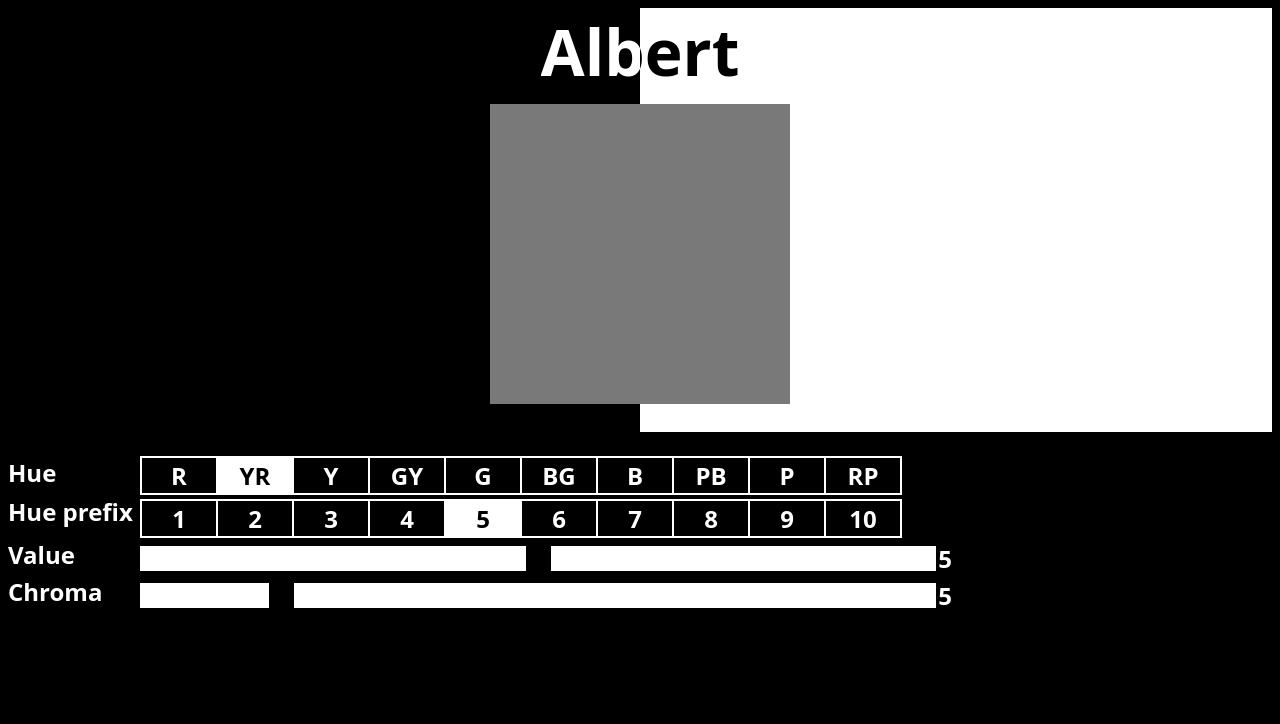
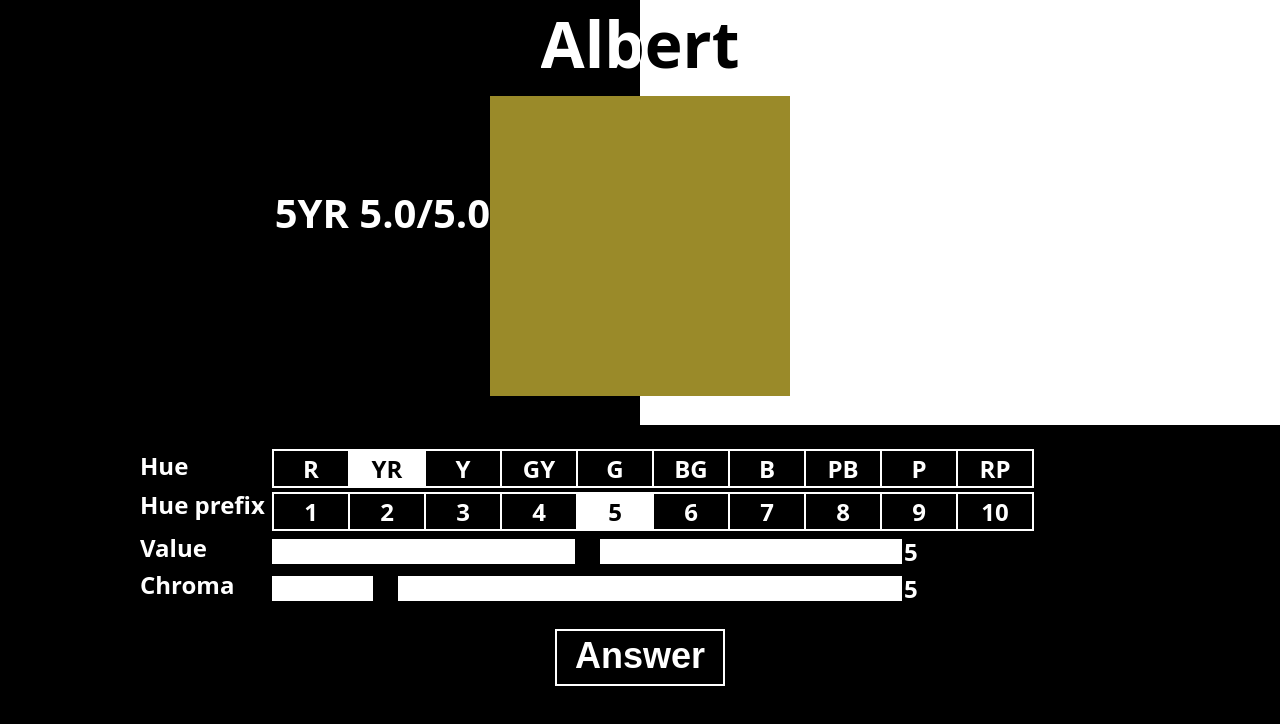
Before and after one commit to privet-kitty/munsell.js, a website with bundled scripts: page index.html in a window 1280 px wide. Both pictures are taken after a click on the element "YR". Built offline with nearby package versions, Linux system fonts and the light colour scheme.

Commit message:
Implement incomplete interface

```diff
--- a/index.html
+++ b/index.html
@@ -3,38 +3,48 @@
   <head>
     <meta charset="utf-8"/>
     <link rel="stylesheet" type="text/css" href="style.css"/>
-    <script src="lib/interface.js"></script>
+    <script type="module" src="src/interface.js"></script>
     <title>Albert</title>
   </head>
   <body>
     <div id="toolbody">
       <h1 data-split="Albert">Albert</h1>
-      <canvas id="colorpanel" width="300" height="300"/>
+      <div id="information-area">
+        <div id="users-label"></div>
+        <div id="color-panel">
+          <canvas id="color-canvas" width="300" height="300"></canvas>
+        </div>
+        <div id="system-label"></div>
+      </div>
     </div>
+
     <div id="input-panels">
       <dl>
         <dt>Hue</dt>
         <dd>
           <table class="buttons" id="hue-table">
-            <tr><td onclick="changeHueNumber(this)">R</td><td onclick="changeHueNumber(this)">YR</td><td onclick="changeHueNumber(this)">Y</td><td onclick="changeHueNumber(this)">GY</td><td onclick="changeHueNumber(this)">G</td><td onclick="changeHueNumber(this)">BG</td><td onclick="changeHueNumber(this)">B</td><td onclick="changeHueNumber(this)">PB</td><td onclick="changeHueNumber(this)">P</td><td onclick="changeHueNumber(this)">RP</td></tr></table>
+            <tr><td onclick="selectHueNumber(this)">R</td><td onclick="selectHueNumber(this)">YR</td><td onclick="selectHueNumber(this)">Y</td><td onclick="selectHueNumber(this)">GY</td><td onclick="selectHueNumber(this)">G</td><td onclick="selectHueNumber(this)">BG</td><td onclick="selectHueNumber(this)">B</td><td onclick="selectHueNumber(this)">PB</td><td onclick="selectHueNumber(this)">P</td><td onclick="selectHueNumber(this)">RP</td></tr></table>
         </dd>
         <dt>Hue prefix</dt>
         <dd>
           <table class="buttons" id="hue-prefix-table">
-            <tr><td onclick="changeHuePrefix(this)">1</td><td onclick="changeHuePrefix(this)">2</td><td onclick="changeHuePrefix(this)">3</td><td onclick="changeHuePrefix(this)">4</td><td onclick="changeHuePrefix(this)">5</td><td onclick="changeHuePrefix(this)">6</td><td onclick="changeHuePrefix(this)">7</td><td onclick="changeHuePrefix(this)">8</td><td onclick="changeHuePrefix(this)">9</td><td onclick="changeHuePrefix(this)">10</td></tr>
+            <tr><td onclick="selectHuePrefix(this)">1</td><td onclick="selectHuePrefix(this)">2</td><td onclick="selectHuePrefix(this)">3</td><td onclick="selectHuePrefix(this)">4</td><td onclick="selectHuePrefix(this)">5</td><td onclick="selectHuePrefix(this)">6</td><td onclick="selectHuePrefix(this)">7</td><td onclick="selectHuePrefix(this)">8</td><td onclick="selectHuePrefix(this)">9</td><td onclick="selectHuePrefix(this)">10</td></tr>
           </table>
         </dd>
         <dt>Value</dt>
         <dd>
-          <input id="value-slider" class="slider" type="range" min="0" max="10" value="5" step="0.1" oninput="changeValue(this)" />
+          <input id="value-slider" class="slider" type="range" min="0" max="10" value="5" step="0.1" oninput="selectValue(this)" />
           <div class="indicator" id="current-value-indicator"></div>
         </dd>
         <dt>Chroma</dt>
         <dd>
-          <input id="chroma-slider" class="slider" type="range" min="0" max="30" value="5" step="0.5" oninput="changeChroma(this)" />
+          <input id="chroma-slider" class="slider" type="range" min="0" max="30" value="5" step="0.5" oninput="selectChroma(this)" />
           <div class="indicator" id="current-chroma-indicator"></div>
         </dd>
       </dl>
+      <div class="centering-wrapper">
+        <button type="button" id="forward-button" onclick="forward.next()">Answer</button>
+      </div>
     </div>
   </body>
 </html>
--- a/src/interface.js
+++ b/src/interface.js
@@ -1,4 +1,5 @@
-import * as Munsell from "./munsell.js";
+import {calcMHVCToMunsell,
+        calcMHVCToRGB255} from "./munsell.js";
 
 let currentHuePrefix = 5;
 let currentHueNumber = 0;
@@ -9,17 +10,20 @@ const init = () => {
   document.getElementById("hue-prefix-table").getElementsByTagName("td")[currentHuePrefix-1].className = "selected";
   document.getElementById("current-value-indicator").textContent = document.getElementById("value-slider").value;
   document.getElementById("current-chroma-indicator").textContent = document.getElementById("chroma-slider").value;
+  setQuestion();
 };
 
-window.changeValue = (e) => {
+window.selectValue = (e) => {
   document.getElementById("current-value-indicator").textContent = e.value;
+  reflectUsersInput();
 };
 
-window.changeChroma = (e) => {
+window.selectChroma = (e) => {
   document.getElementById("current-chroma-indicator").textContent = e.value;
+  reflectUsersInput();
 };
 
-window.changeHuePrefix = (e) => {
+window.selectHuePrefix = (e) => {
   const nextValue = parseInt(e.textContent);
   const nextIndex = nextValue-1;
   const oldIndex = currentHuePrefix-1;
@@ -27,9 +31,10 @@ window.changeHuePrefix = (e) => {
   huePrefixCollection[oldIndex].className = ""; // unselect the old one
   huePrefixCollection[nextIndex].className = "selected";
   currentHuePrefix = nextValue;
+  reflectUsersInput();
 };
 
-window.changeHueNumber = (e) => {
+window.selectHueNumber = (e) => {
   const nextName = e.textContent;
   const nextIndex = hueNumberTable.indexOf(nextName);
   const oldIndex = currentHueNumber;
@@ -37,15 +42,83 @@ window.changeHueNumber = (e) => {
   hueNumberCollection[oldIndex].className = ""; // unselect the old one
   hueNumberCollection[nextIndex].className = "selected";
   currentHueNumber = nextIndex;
+  reflectUsersInput();
+};
+
+const reflectUsersInput = () => {
+  showUsersLabel();
+}
+
+const getCurrentMHVCObject = () => {
+  return { "hue_number": currentHueNumber,
+           "hue_name": hueNumberTable[currentHueNumber],
+           "hue_prefix": currentHuePrefix,
+           "value": parseFloat(document.getElementById("value-slider").value),
+           "chroma": parseFloat(document.getElementById("chroma-slider").value)
+         };
 };
 
 const getCurrentMHVC = () => {
-  return { "hue_number": currentHueNumber,
-           "hue_name": hueNumberTable[currentHueNumber],
-           "hue_prefix": currentHuePrefix,
-           "value": document.getElementById("value-slider").value,
-           "chroma": document.getElementById("chroma-slider").value
-         };
+  const obj = getCurrentMHVCObject();
+  return [obj["hue_number"]*10 + obj["hue_prefix"],
+          obj["value"],
+          obj["chroma"]];
 };
 
+const showUsersLabel = () => {
+  document.getElementById("users-label").textContent
+    = calcMHVCToMunsell.apply(null, getCurrentMHVC());
+}
+
+
+let correctMHVC = [0, 0, 0];
+
+const showSystemLabel = () => {
+  document.getElementById("system-label").textContent
+    = calcMHVCToMunsell.apply(null, correctMHVC);
+}
+
+const getRandomInt = (max) => {
+  max = Math.floor(max);
+  return Math.floor(Math.random() * max);
+}
+
+const randomMHVCAndRGB255 = () => {
+  const hue100 = getRandomInt(101);
+  const value = getRandomInt(101)/10;
+  for(let i=0; i<100; i++) {
+    const chroma = getRandomInt(61)/2;
+    const randomRGB = calcMHVCToRGB255(hue100, value, chroma, false);
+    if (!randomRGB.map((x) => 0 <= x && x <= 255).includes(false)) {
+      return [hue100, value, chroma].concat(randomRGB);
+      break;
+    }
+  }
+  return [hue100, value, 0].concat(calcMHVCToRGB255(hue100, value, 0));
+}
+
+const setQuestion = () => {
+  const [hue100, value, chroma, r, g, b] = randomMHVCAndRGB255();
+  document.getElementById("color-canvas").style.background = `rgb(${r}, ${g}, ${b})`;
+  console.log( `rgb(${r}, ${g}, ${b})`);
+  correctMHVC = [hue100, value, chroma];
+}
+
+const forward = function* (e) {
+  while (true) {
+    const mhvc = getCurrentMHVC();
+    showUsersLabel();
+    showSystemLabel();
+    console.log(calcMHVCToMunsell.apply(null, mhvc));
+    const originalButtonName = e.textContent;
+    e.textContent = "Go to next";
+    yield;
+    setQuestion();
+    e.textContent = originalButtonName;
+    yield;
+  }
+}
+
+window.forward = forward(document.getElementById("forward-button"));
+
 window.onload = init;
--- a/src/munsell.js
+++ b/src/munsell.js
@@ -17,11 +17,11 @@ import {mod,
         multMatrixVector} from './arithmetic.js';
 
 /**
- * This module handles the Munsell Color system. Its main facility is
- * the conversion from the Munsell Color space to other spaces
+ * <p> This module handles the Munsell Color system. The main facility
+ * is the conversion from the Munsell Color space to other spaces
  * (e.g. RGB).
 
- * The data underlying this module is {@link
+ * <p> The data underlying this module is {@link
  * https://www.rit.edu/cos/colorscience/rc_munsell_renotation.php
  * Munsell Renotation Data}. Every converter inter- and extrapolates
  * them using cylindrical coordinates of LCH(ab) space. This algorithm
@@ -29,21 +29,21 @@ import {mod,
  * inversion algorithm for the Munsell renotation", 2011). All of
  * relevant colorimetric data are (indirectly) based on corresponding
  * standards via {@link https://github.com/privet-kitty/dufy dufy}, my
- * color library for Common Lisp.
+ * color library for Common Lisp. See the links for more details.
  *
- * This module handles the Munsell Color in two ways, a string or
+ * <p> This module handles the Munsell Color in two ways, a string or
  * numbers, which can be identified by the name of method. The one is
- * `Munsell', the standard string specification of the Munsell Color:
- * e.g. "4.2RP 3/11", "N 10". The other is `MHVC', or Munsell HVC,
- * which is its 3-number expression composed of [Hue, Value, Chroma]:
- * e.g. [94.2, 3, 11], [0, 10 ,0]. Hue is the circle group R/100Z:
- * i.e. 0R (= 10RP) corresponds to 0 (= 100 = 300 = -2000) and 12YR
- * corresponds to 12 (= -88 = 412). Value is in the interval [0, 10]
- * and the converters will clamp it if a given value exceeds
- * it. Chroma is non-negative and the converters will assume it to be
- * zero if a given chroma is negative. Note that every converter
- * accepts a huge chroma out of the MRD (e.g. 1000000) and returns a
- * extrapolated result.
+ * <dfn>Munsell</dfn>, the standard string specification of the
+ * Munsell Color: e.g. "4.2RP 3/11", "N 10". The other is
+ * <dfn>MHVC</dfn>, or Munsell HVC, its 3-number expression composed
+ * of [Hue, Value, Chroma]: e.g. [94.2, 3, 11], [0, 10 ,0]. Hue is the
+ * circle group R/100Z: i.e. 0R (= 10RP) corresponds to 0 (= 100 = 300
+ * = -2000) and 2YR corresponds to 12 (= -88 = 412). Value is in the
+ * interval [0, 10] and the converters will clamp it if a given value
+ * exceeds it. Chroma is non-negative and the converters will assume
+ * it to be zero if a given chroma is negative. Note that every
+ * converter accepts a huge chroma outside the MRD (e.g. 1000000) and
+ * returns a extrapolated result.
  * @module
  */
 
@@ -54,7 +54,6 @@ export function calcMunsellValueToY(v) {
 export function calcMunsellValueToL(v) {
   return 116 * functionF(calcMunsellValueToY(v)) - 16;
 }
-
 
 // These converters process a dark color (value < 1) separately
 // because the values of the Munsell Renotation Data (all.dat) are not
@@ -166,11 +165,11 @@ function calcMHVCToLCHabGeneralCase(hue40, scaledValue, halfChroma, dark = false
  * Converts Munsell HVC to LCHab.
  * @param {number} hue100 - is in the circle group R/100Z. Any real
  * number is accepted.
- * @param {number} value - should be in [0, 10]. Clamped if it exceeds the
- * interval.
- * @param {number} chroma - should be in [0, +inf). Assumed to be zero
+ * @param {number} value - will be in [0, 10]. Clamped if it exceeds
+ * the interval.
+ * @param {number} chroma - will be in [0, +inf). Assumed to be zero
  * if it is negative.
- * @returns [Array] LCHab
+ * @returns [Array] [L*, C*ab, hab]
  */
 export function calcMHVCToLCHab(hue100, value, chroma) {
   const hue40 = mod(hue100 * 0.4, 40);
@@ -186,6 +185,15 @@ export function calcMHVCToLCHab(hue100, value, chroma) {
 
 const hueNames = ["R", "YR", "Y", "GY", "G", "BG", "B", "PB", "P", "RP", "N"];
 
+/**
+ * Converts Munsell string to Munsell HVC. Munsell string is, e.g.,
+"3GY 2/10" and "N 2.4". This converter accepts various notations of
+numbers; an ugly specification as follows will be also available:
+"2e-02RP .9/0xffffff". However, the capital letters and '/' are
+reserved.
+ * @param {string} munsellStr - is the standard Munsell Color code.
+ * @returns [Array] [hue, value, chroma]
+ */
 export function calcMunsellToMHVC(munsellStr) {
   const nums = munsellStr.split(/[^a-z0-9.\-]+/)
         .filter(Boolean)
@@ -203,6 +211,11 @@ export function calcMunsellToMHVC(munsellStr) {
   }
 }
 
+/**
+ * Converts Munsell string to LCHab.
+ * @param {string} munsellStr - is the standard Munsell Color code.
+ * @returns [Array] [L*, C*ab, hab]
+ */
 export function calcMunsellToLCHab(munsellStr) {
   return calcMHVCToLCHab.apply(null, calcMunsellToMHVC(munsellStr));
 }
@@ -266,3 +279,18 @@ export function calcMunsellToHex(munsellStr, rgbSpace = RGBSPACE_SRGB) {
   const [hue100, value, chroma] = calcMunsellToMHVC(munsellStr);
   return calcMHVCToHex(hue100, value, chroma, rgbSpace);
 }
+
+export function calcMHVCToMunsell(hue100, value, chroma, digits = 1) {
+  const huePrefix = mod(hue100, 10);
+  const hueNumber = Math.round((hue100 - huePrefix)/10);
+  const chromaStr = chroma.toFixed(digits);
+  if (parseFloat(chromaStr) === 0) {
+    return "N " + chromaStr;
+  } else {
+    return huePrefix.toFixed(digits-1) + hueNames[hueNumber]
+      + " "
+      + value.toFixed(digits)
+      + "/"
+      + chroma.toFixed(digits);
+  }
+}
--- a/style.css
+++ b/style.css
@@ -1,5 +1,7 @@
 body {
     background: black;
+    margin: auto;
+    font-family: 'Open Sans', sans-serif;
 }
 
 #toolbody {
@@ -10,7 +12,6 @@ body {
 
 
 #toolbody h1 {
-    font-family: 'Open Sans', sans-serif;
     position: absolute;
     display: inline-block;
     left: 50%;
@@ -22,22 +23,53 @@ body {
     font-size: 4em;
 }
 
+#information-area {
+    display: table;
+    table-layout: fixed;
+    width: 100%;
+}
 
-#colorpanel {
-    background: #797979;
-    margin: 6em 0% 1.5em 0%;
-    display: inline;
+#color-panel {
+    display: table-cell;
+    width: 300px;
+}
 
+#color-canvas{
+    background: #262D59;
+    margin-top: 6em;
+    margin-bottom: 1.5em;
+    margin-right: auto;
+    margin-left: auto;
+}
+
+#system-label {
+    display: table-cell;
+    vertical-align: middle;
+    text-align: left;
+    color: black;
+    font-weight: bold;
+    font-size: 2.5em;
+}
+
+#users-label {
+    display: table-cell;
+    vertical-align: middle;
+    text-align: right;
+    color: white;
+    font-weight: bold;
+    font-size: 2.5em;
 }
 
 #input-panels {
     margin: 1em 0 1em 0;
     margin-left: auto;
     margin-right: auto;
+    max-width: 1000px;
     width: 100%;
     color: white;
     font-family: 'Open Sans', sans-serif;
     font-size: 1.5em;
+    clear: both;
 }
 
 table.buttons {
@@ -47,6 +79,7 @@ table.buttons {
 }
 
 table.buttons td {
+    cursor: pointer;
     border: solid 2px white;
     width: 3em;
 }
@@ -97,3 +130,22 @@ td.selected {
     border: 0;
     cursor: pointer;
 }
+
+.centering-wrapper {
+    text-align: center;
+}
+
+#forward-button {
+    font-weight: bold;
+    font-size: 1.5em;
+    border: solid 2px white;
+    padding: 0.1em 0.5em 0.2em 0.5em;
+    cursor: pointer;
+    background: inherit;
+    color: inherit;
+}
+
+#forward-button:active {
+    background: white;
+    color: black;
+}
```
Also changed, not shown: test/jest_extension.js (+1 -1 lines).
